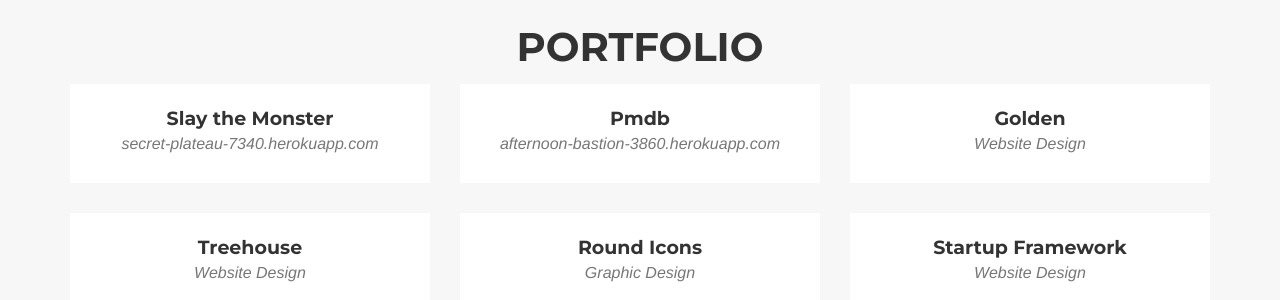
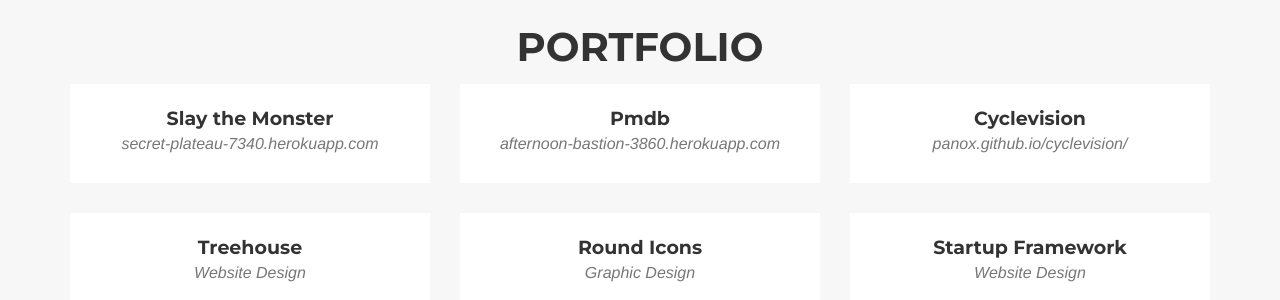
Before and after one commit to panox/panox.github.io, a Jekyll site: the page built from _posts/2014-07-16-project-3.markdown, in a window 1280 px wide and 900 px high, scrolled down 1495 px. Shown: the part 153-453 px from the top of the window. Built offline with Jekyll 4.4.1, drawn with Linux system fonts in a browser that asks for light colours; some web fonts are replaced.

Commit message:
cyclevision

```diff
--- a/_posts/2014-07-16-project-3.markdown
+++ b/_posts/2014-07-16-project-3.markdown
@@ -1,15 +1,12 @@
 ---
-title: Golden
-subtitle: Website Design
+title: Cyclevision
+subtitle: panox.github.io/cyclevision/
 layout: default
 modal-id: 3
 date: 2014-07-16
 img: golden.png
 thumbnail: golden-thumbnail.png
 alt: image-alt
-project-date: April 2014
-client: Start Bootstrap
-category: Web Development
 description: Lorem ipsum dolor sit amet, usu cu alterum nominavi lobortis. At duo novum diceret. Tantas apeirian vix et, usu sanctus postulant inciderint ut, populo diceret necessitatibus in vim. Cu eum dicam feugiat noluisse.
 
 ---
```
